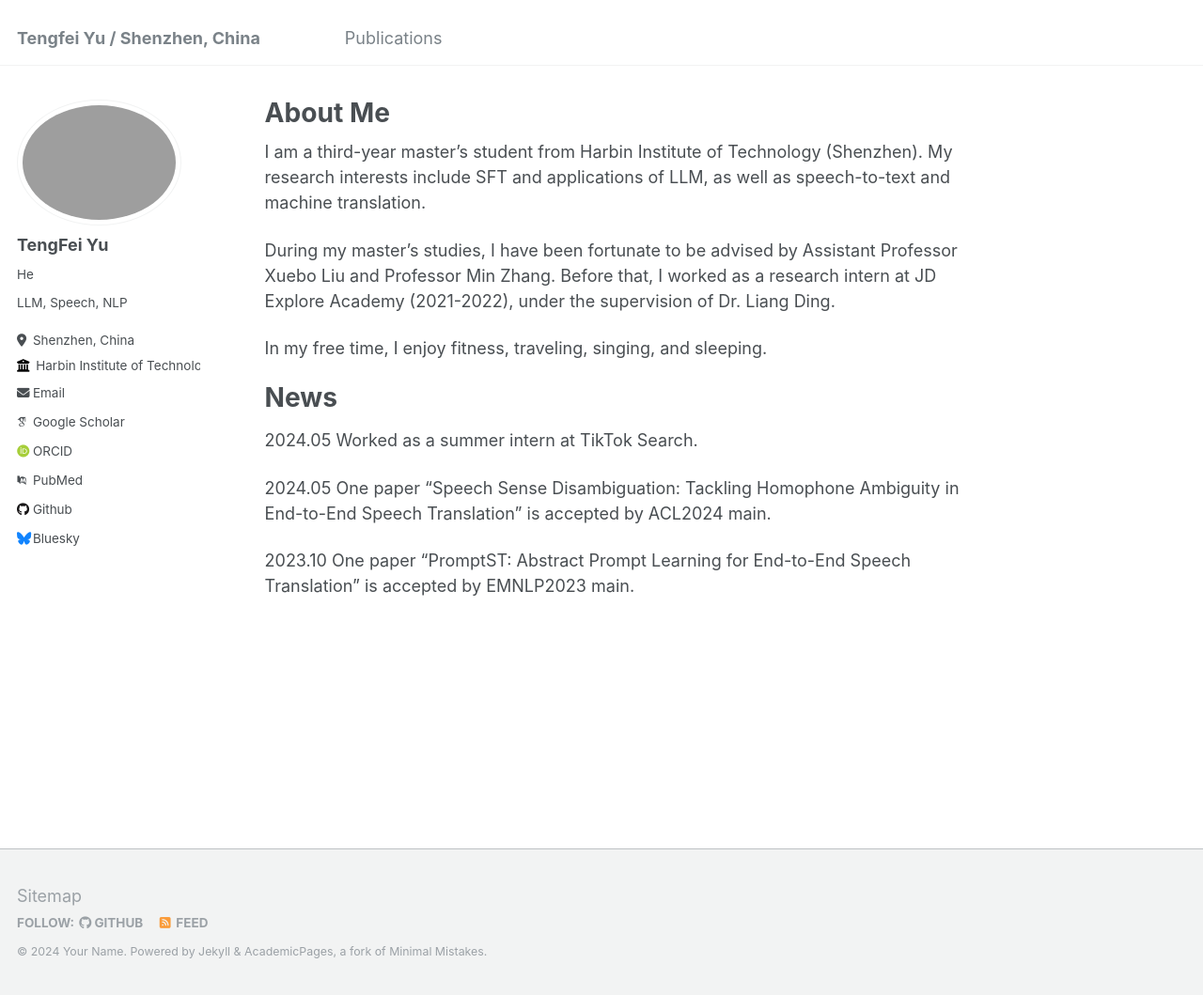
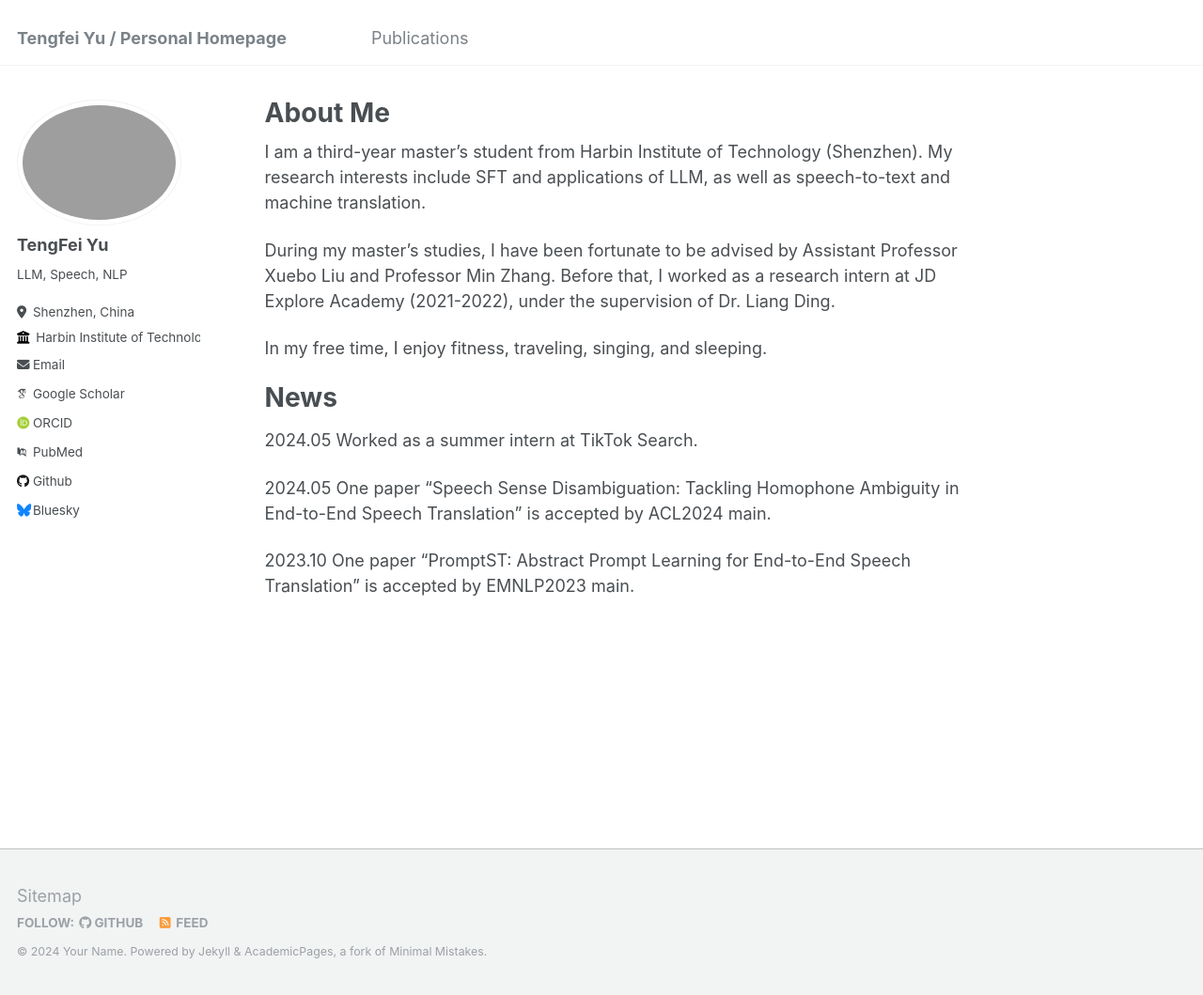
Before and after one commit to ytf-philp/TengfeiYu.github.io, a Jekyll site: the page built from _pages/about.md, in a window 1280 px wide and 1059 px high. Shown: the whole window at 94% size. Built offline with Jekyll 4.4.1, drawn with Linux system fonts in a browser that asks for light colours; some web fonts are replaced.

Commit message:
Update _config.yml

```diff
--- a/_config.yml
+++ b/_config.yml
@@ -8,7 +8,7 @@
 
 # Basic Site Settings
 locale                   : "en-US"
-title                    : "Tengfei Yu / Shenzhen, China"
+title                    : "Tengfei Yu / Personal Homepage"
 title_separator          : "-"
 name                     : &name "Your Name"
 description              : &description "personal description"
@@ -23,7 +23,7 @@ author:
   # Biographic information
   avatar           : "figure.png"
   name             : "TengFei Yu"
-  pronouns         : "He"
+  pronouns         :
   bio              : "LLM, Speech, NLP"
   location         : "Shenzhen, China"
   employer         : "Harbin Institute of Technology, Shenzhen"
```
